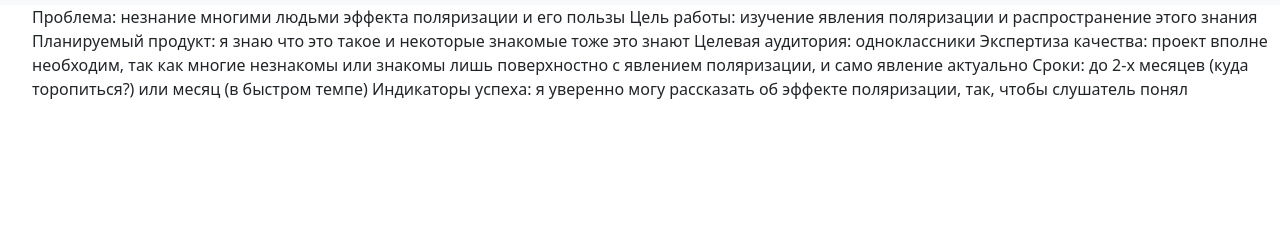
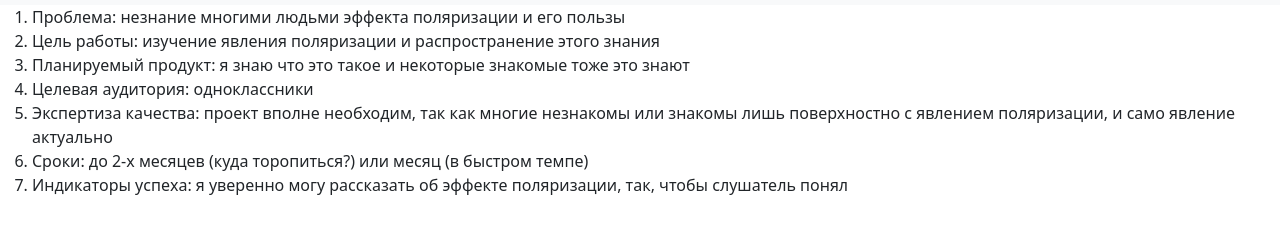
Before and after one commit to IRealySpy/Project-passport, a plain HTML site: page index.html in a window 1280 px wide. Shown: the part 51-284 px from the top of the page. Drawn offline with nearby package versions, Linux system fonts and the light colour scheme.

Commit message:
Update index.html

```diff
--- a/index.html
+++ b/index.html
@@ -27,13 +27,13 @@
         </div>
     </nav>
     <ol>
-        <il>Проблема: незнание многими людьми эффекта поляризации и его пользы</il>
-        <il>Цель работы: изучение явления поляризации и распространение этого знания</il>
-        <il>Планируемый продукт: я знаю что это такое и некоторые знакомые тоже это знают</il>
-        <il>Целевая аудитория: одноклассники</il>
-        <il>Экспертиза качества: проект вполне необходим, так как многие незнакомы или знакомы лишь поверхностно с явлением поляризации, и само явление актуально</il>
-        <il>Сроки: до 2-х месяцев (куда торопиться?) или месяц (в быстром темпе)</il>
-        <il>Индикаторы успеха: я уверенно могу рассказать об эффекте поляризации, так, чтобы слушатель понял</il>
+        <li>Проблема: незнание многими людьми эффекта поляризации и его пользы</li>
+        <li>Цель работы: изучение явления поляризации и распространение этого знания</li>
+        <li>Планируемый продукт: я знаю что это такое и некоторые знакомые тоже это знают</li>
+        <li>Целевая аудитория: одноклассники</li>
+        <li>Экспертиза качества: проект вполне необходим, так как многие незнакомы или знакомы лишь поверхностно с явлением поляризации, и само явление актуально</li>
+        <li>Сроки: до 2-х месяцев (куда торопиться?) или месяц (в быстром темпе)</li>
+        <li>Индикаторы успеха: я уверенно могу рассказать об эффекте поляризации, так, чтобы слушатель понял</li>
     </ol>
 </body>
 </html>
```
